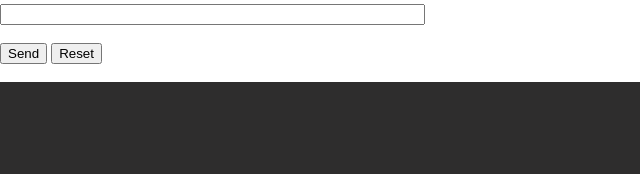
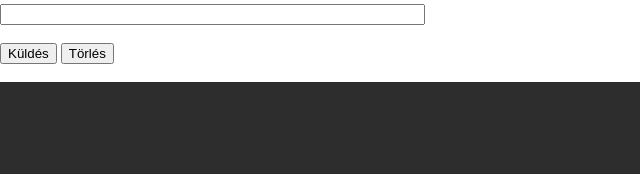
Before and after one commit to alicerke/project-html-001-about-site, a plain HTML site: page about.html in a window 1280 px wide. Shown: the part 878-1052 px from the top of the page, 0-640 px from the left. Drawn offline with Linux system fonts and the light colour scheme.

Commit message:
eddig vagyok

```diff
--- a/about.html
+++ b/about.html
@@ -73,8 +73,8 @@
                 <input type="text" name="mail"><br>
                 Üzenett:<br>
                 <input type="text" name="comment" size="50"><br><br>
-                <input type="submit" value="Send">
-                <input type="reset" value="Reset">
+                <input type="submit" value="Küldés">
+                <input type="reset" value="Törlés">
                 </form>
         </section>
     </main>
```
